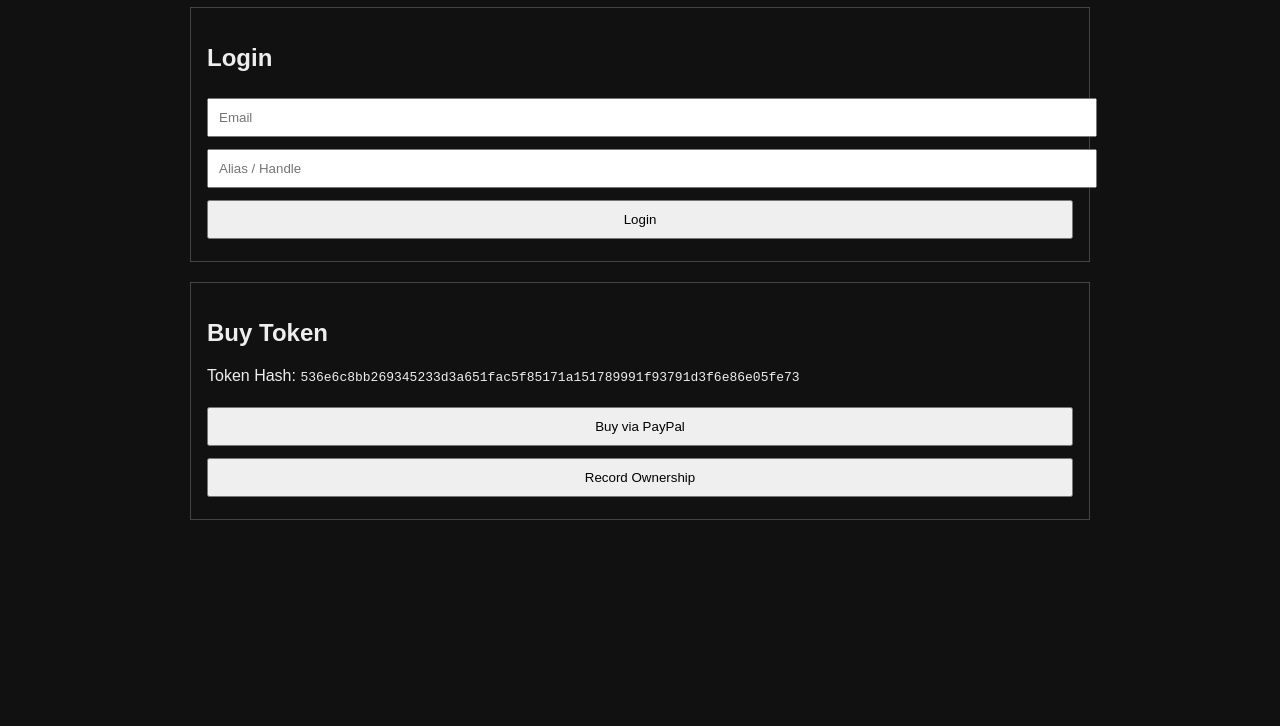
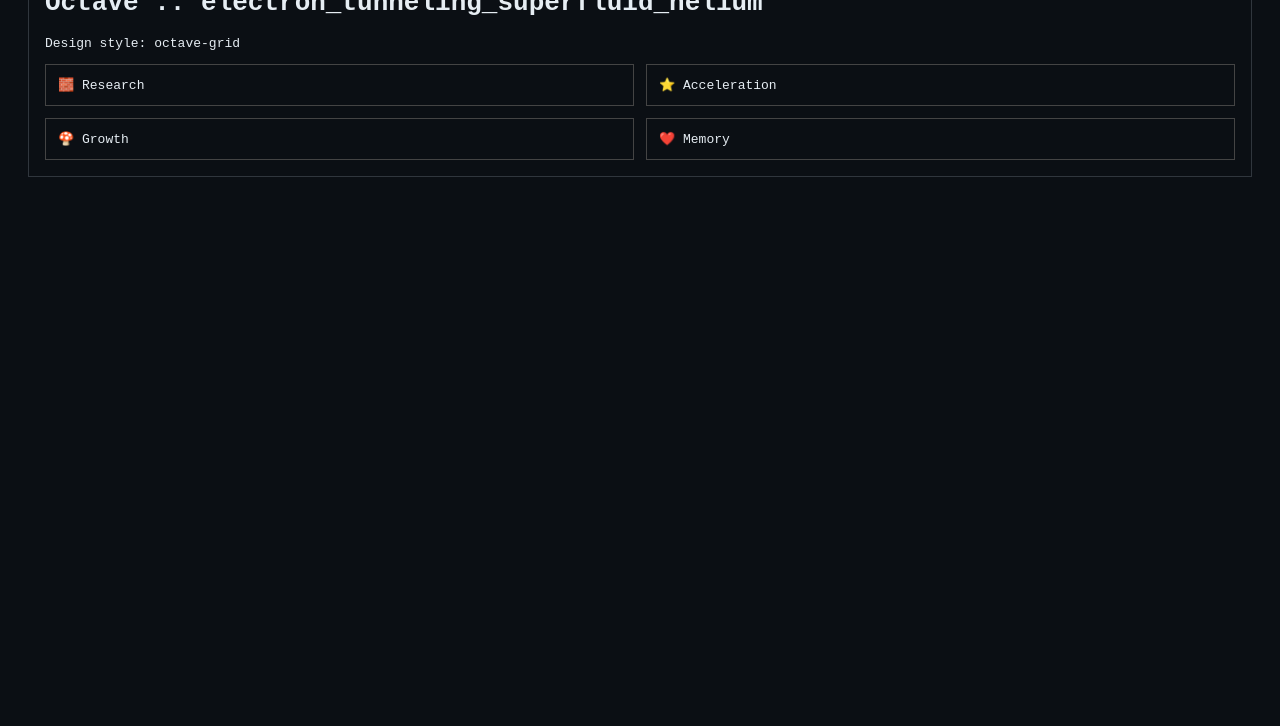
Before and after one commit to pewpi-infinity/electron_tunneling_superfluid_helium, a plain HTML site: page index.html in a window 1280 px wide. Shown: the part 74-800 px from the top of the page. Drawn offline with Linux system fonts and the light colour scheme.

Commit message:
c13b0 sweep: research, goal, token, index

```diff
--- a/index.html
+++ b/index.html
@@ -1,74 +1,25 @@
-<!DOCTYPE html>
+<!doctype html>
 <html>
 <head>
 <meta charset="utf-8">
-<title>electron_tunneling_superfluid_helium — Token Purchase</title>
+<title>electron_tunneling_superfluid_helium — Octave</title>
 <style>
-body { font-family: sans-serif; background:#111; color:#eee; max-width:900px; margin:auto; }
-input, button { padding:10px; margin:6px 0; width:100%; }
-.box { border:1px solid #444; padding:16px; margin-top:20px; }
+body{font-family:monospace;background:#0b0f14;color:#e6edf3;padding:20px}
+.box{border:1px solid #30363d;padding:16px}
+.grid{display:grid;grid-template-columns:repeat(2,1fr);gap:12px}
+.card{border:1px solid #444;padding:12px}
 </style>
 </head>
 <body>
-
-<h1>🧱 Token Access — electron_tunneling_superfluid_helium</h1>
-
 <div class="box">
-<h2>Login</h2>
-<input id="email" placeholder="Email">
-<input id="alias" placeholder="Alias / Handle">
-<button onclick="login()">Login</button>
+<h1>Octave :: electron_tunneling_superfluid_helium</h1>
+<p>Design style: octave-grid</p>
+<div class="grid">
+  <div class="card">🧱 Research</div>
+  <div class="card">⭐ Acceleration</div>
+  <div class="card">🍄 Growth</div>
+  <div class="card">❤️ Memory</div>
 </div>
-
-<div class="box">
-<h2>Buy Token</h2>
-<p>Token Hash: <code>536e6c8bb269345233d3a651fac5f85171a151789991f93791d3f6e86e05fe73</code></p>
-
-<form action="https://www.paypal.com/cgi-bin/webscr" method="post" target="_blank">
-<input type="hidden" name="cmd" value="_xclick">
-<input type="hidden" name="business" value="watsonkris611@gmail.com">
-<input type="hidden" name="item_name" value="c13b0 Token — electron_tunneling_superfluid_helium">
-<input type="hidden" name="currency_code" value="USD">
-<input type="hidden" name="amount" value="10.08">
-<input type="hidden" name="custom" value="electron_tunneling_superfluid_helium|536e6c8bb269345233d3a651fac5f85171a151789991f93791d3f6e86e05fe73">
-<button type="submit">Buy via PayPal</button>
-</form>
-
-<button onclick="record()">Record Ownership</button>
 </div>
-
-<script>
-function login() {
-  localStorage.setItem("c13b0_email", document.getElementById("email").value);
-  localStorage.setItem("c13b0_alias", document.getElementById("alias").value);
-  alert("Logged in");
-}
-
-function record() {
-  const e = localStorage.getItem("c13b0_email");
-  const a = localStorage.getItem("c13b0_alias");
-  if (!e || !a) { alert("Login first"); return; }
-
-  const rec = {
-    email_hash: "536e6c8bb269345233d3a651fac5f85171a151789991f93791d3f6e86e05fe73".slice(0,8) + ":" + e,
-    alias: a,
-    repo: "electron_tunneling_superfluid_helium",
-    token: "536e6c8bb269345233d3a651fac5f85171a151789991f93791d3f6e86e05fe73",
-    time: new Date().toISOString()
-  };
-
-  fetch("OWNERS.json")
-    .then(r => r.json())
-    .then(j => {
-      j.push(rec);
-      const blob = new Blob([JSON.stringify(j,null,2)],{type:"application/json"});
-      const a = document.createElement("a");
-      a.href = URL.createObjectURL(blob);
-      a.download = "OWNERS.json";
-      a.click();
-    });
-}
-</script>
-
 </body>
 </html>
```
Also changed, not shown: 2 other files.
